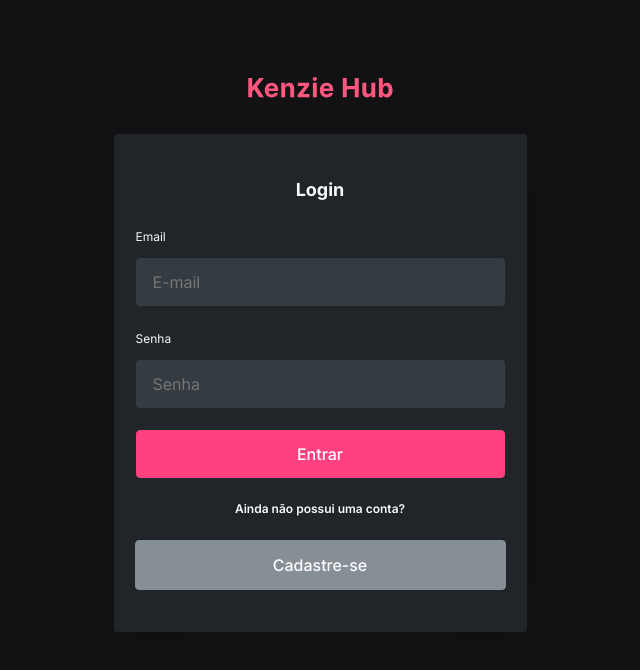
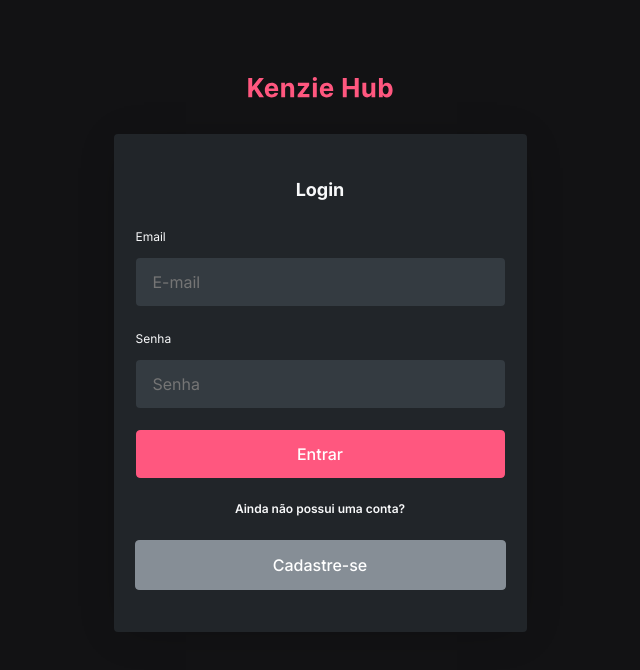
Before and after one commit to Wilksondev/react-entrega-kenzie-hub-wilkson, a React (Vite) app: page / in a window 1280 px wide. Shown: the top 670 px of the page, without its empty margins (320-960 px from the left). Built offline with nearby package versions, Linux system fonts and the light colour scheme.

Commit message:
commit
correção de cores

```diff
--- a/src/styles/global.scss
+++ b/src/styles/global.scss
@@ -1,5 +1,5 @@
 :root {
-    --color-primary: #FF427F;
+    --color-primary: #FF577F;
     --color-primary-focus: #FF427F;
     --color-primary-negative: #59323F;
     --grey-4: #121214;
```
